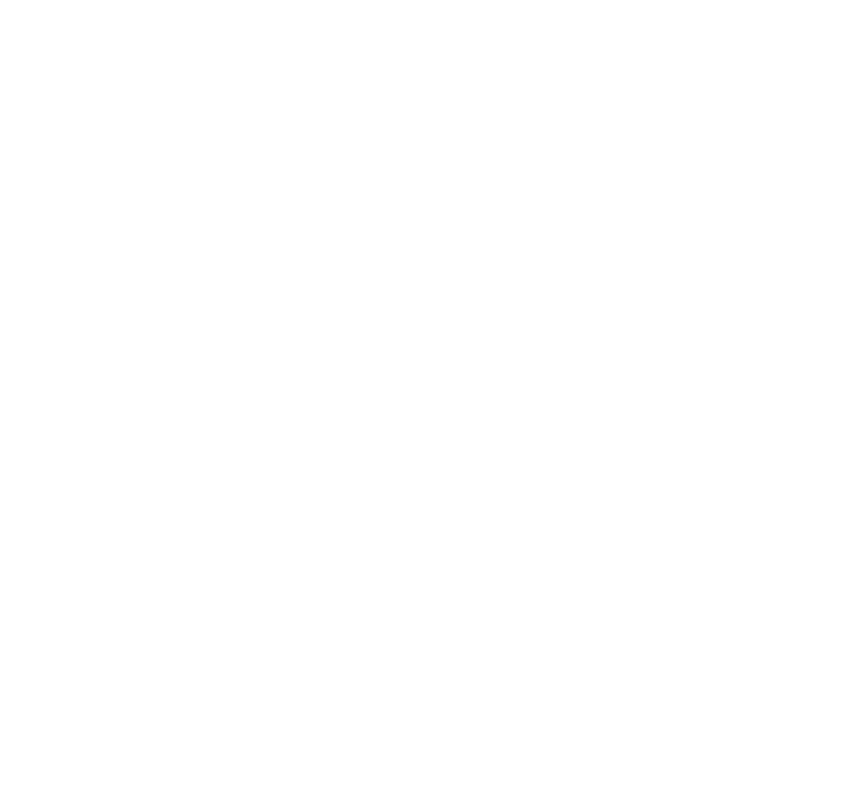
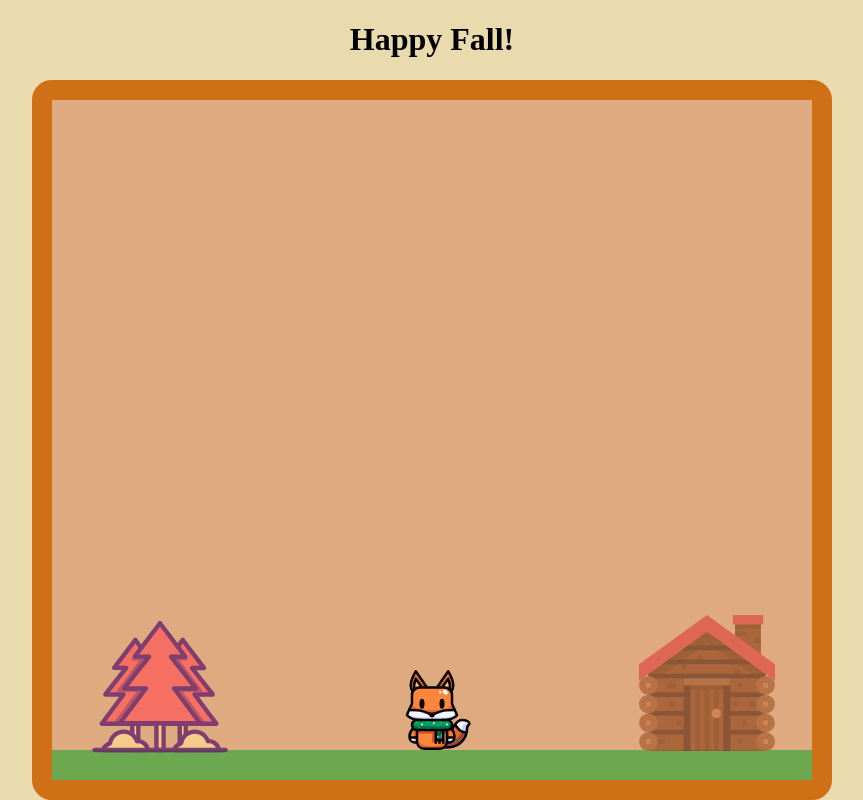
Before and after one commit to assavr/random-game, a website: page random-game/index.html in a window 1280 px wide. Shown: the whole page, without its empty margins (208-1071 px from the left). Drawn offline with Linux system fonts and the light colour scheme.

Commit message:
feat: add style

```diff
--- a/random-game/index.html
+++ b/random-game/index.html
@@ -1,17 +1,26 @@
-<!DOCTYPE html>
+<!doctype html>
 <html lang="en">
   <head>
-  <meta charset="UTF-8">
-  <meta name="viewport" content="width=device-width, initial-scale=1.0">
-  <link rel="stylesheet" href="./src/style/normalize.css">
-  <link rel="stylesheet" href="./src/style/style.css">
-  <title>Document</title>
+    <meta charset="UTF-8" />
+    <meta name="viewport" content="width=device-width, initial-scale=1.0" />
+    <link rel="stylesheet" href="./src/style/normalize.css" />
+    <link rel="stylesheet" href="./src/style/style.css" />
+    <title>Happy Fall</title>
   </head>
   <body>
+    <h1 class="title">Happy Fall!</h1>
     <div class="canvas">
       <div class="leaves"></div>
       <div class="dead-line"></div>
-    <div class="catcher"></div>
+      <div class="catcher">
+        <img class="catcher__img" src="./src/img/fox.svg" alt="" />
+      </div>
+      <div class="house">
+        <img src="./src/img/house.svg" alt="" class="house__img" />
+      </div>
+      <div class="tree">
+        <img src="./src/img/firs.svg" alt="tree pic">
+      </div>
     </div>
     <script src="./src/js/index.js"></script>
   </body>
--- a/random-game/src/js/index.js
+++ b/random-game/src/js/index.js
@@ -0,0 +1,3 @@
+const catcher = document.querySelector('.catcher');
+const leaves = document.querySelector('.leaves');
+let catcherLeft = parseInt(window.getComputedStyle(leaves).getPropertyValue('left'))
--- a/random-game/src/style/style.css
+++ b/random-game/src/style/style.css
@@ -0,0 +1,56 @@
+*{
+  box-sizing: border-box;
+}
+
+body {
+  background-color: rgba(221, 199, 126, 0.63);
+  height: 100vh;
+  display: flex;
+  flex-direction: column;
+  align-items: center;
+  justify-content: center;
+}
+
+.canvas {
+  width: 800px;
+  height: 800px;
+  border: 20px solid rgb(207, 112, 22);
+  border-radius: 20px;
+  background-color: rgba(216, 123, 86, 0.5);
+  position: relative;
+}
+
+.dead-line {
+  width: 100%;
+  height: 30px;
+  background-color: rgb(108, 168, 80);
+  position: absolute;
+  bottom: 0;
+}
+
+.catcher {
+  width: 80px;
+  height: 80px;
+  position: absolute;
+  bottom: 30px;
+  left: calc(50% - 40px);
+  z-index: 10;
+}
+
+.house {
+  width: 150px;
+  position: absolute;
+  bottom: 18px;
+  right: 30px;
+  z-index: 1;
+  opacity: 0.7;
+}
+
+.tree {
+  width: 150px;
+  position: absolute;
+  bottom: 10px;
+  left: 30px;
+  z-index: 1;
+  opacity: 0.7;
+}
```
Also changed, not shown: random-game/src/img/firs.svg (added), random-game/src/img/house.svg (added). Lines whose indentation alone changed are shown as unchanged.
